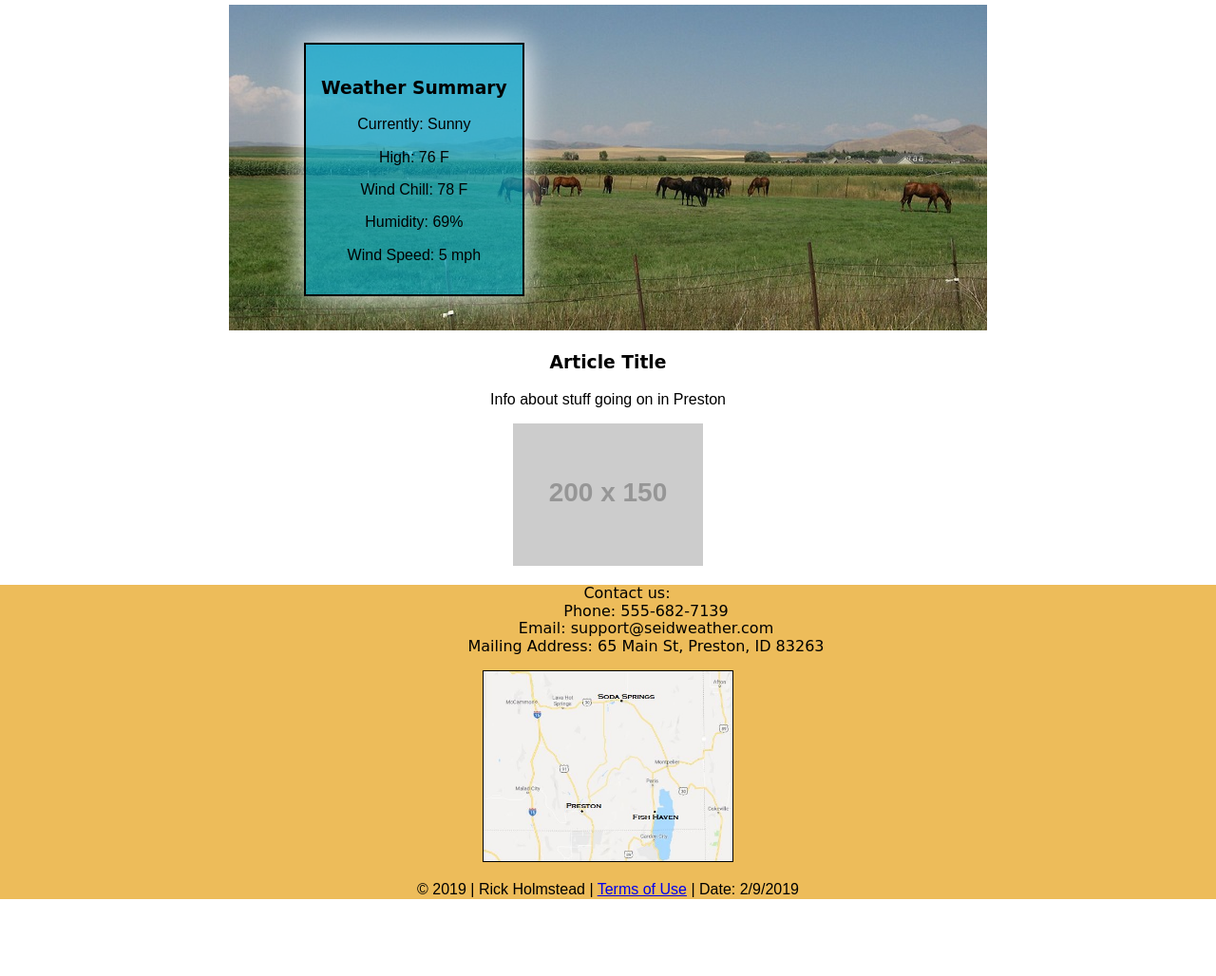
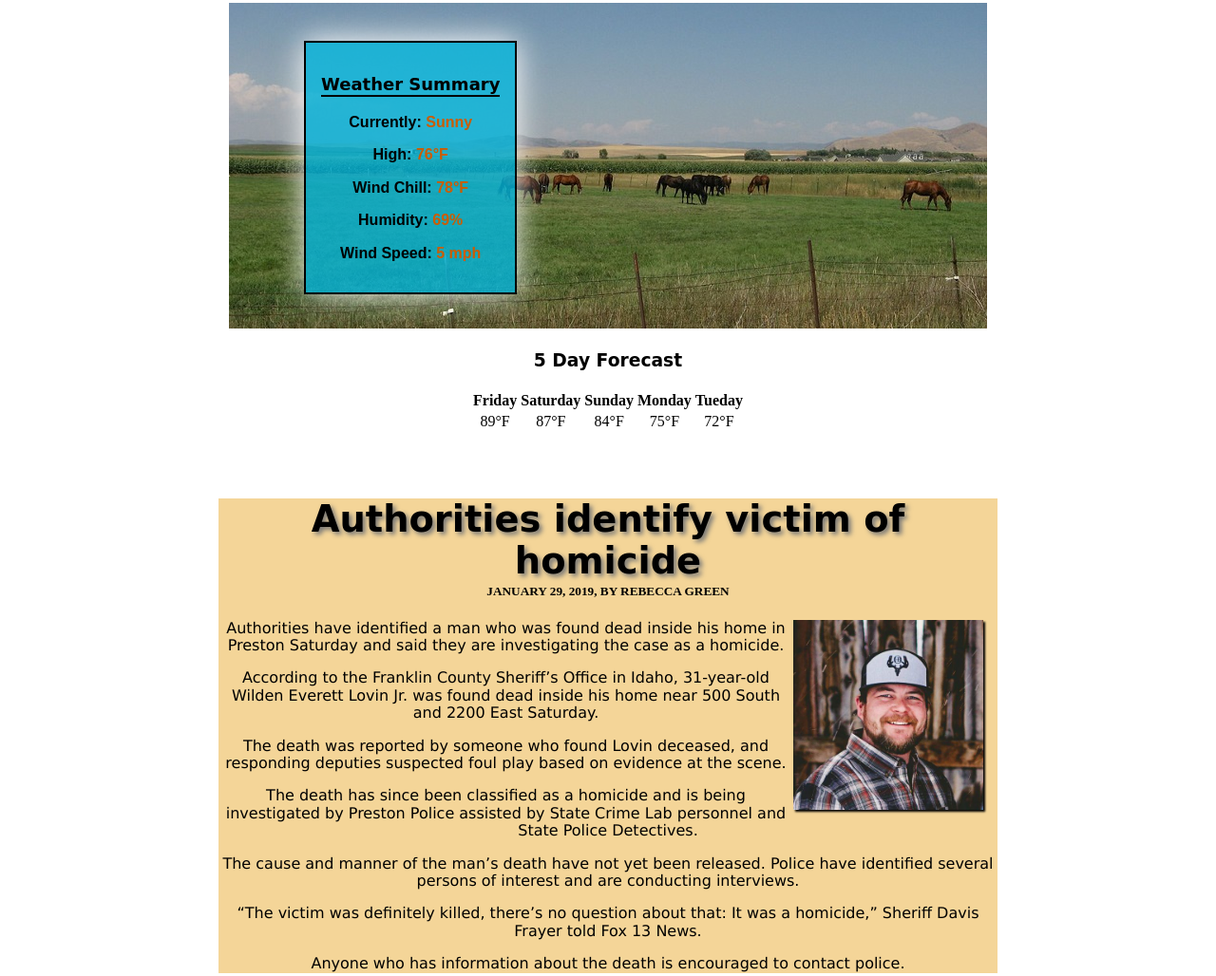
Before and after one commit to captainrickh/captainrickh.gethub.io, a plain HTML site: page assignments/lesson-5/preston-5.html in a window 1280 px wide. Shown: the part 283-1311 px from the top of the page at 95% size. Before the commit the page ends 1246 px from the top, so only its background shows below. Drawn offline with nearby package versions, Linux system fonts and the light colour scheme; placeholder pictures from the web are drawn by us; a web font is replaced by a local one.

Commit message:
friday night

```diff
--- a/assignments/lesson-5/css/large-5.css
+++ b/assignments/lesson-5/css/large-5.css
@@ -4,7 +4,7 @@
 
 @media screen and (min-width: 600px) {
 
-
+/*Menu Bar Full*/
 nav ul {
   list-style-type: none;
   margin: 0;
@@ -23,9 +23,7 @@
   text-decoration: none;
 }
 
-  /* Change the link color to #111 (black) on hover */
-
-
-
-
+/*5Day Forcast*/
+section.forecast table {
+  display: inline;
 }
--- a/assignments/lesson-5/css/small-5.css
+++ b/assignments/lesson-5/css/small-5.css
@@ -2,7 +2,7 @@
 @import url('https://fonts.googleapis.com/css?family=Amarante|Spectral+SC');
 
 
-
+/*general*/
 * { text-align: center; }
 
 h2, h3, footer ul {
@@ -14,18 +14,19 @@ p {
 }
 
 
+
+/*Header*/
 header {
 	margin: 10px auto;
 	background-color: #4b8c2c;
 	height: auto;
   min-height: 130px;
-
 }
 
 header h1 {
-    font-size: 2rem;
-    color: #000000;
-    font-family: 'Amarante', cursive;
+  font-size: 2rem;
+  color: #000000;
+  font-family: 'Amarante', cursive;
 }
 
 header div {
@@ -42,9 +43,12 @@ header img {
     border: 1px solid #edbc5a;
 }
 
+
+
+/*Menu Bar*/
 nav {
     background: #28ba35;
-    margin-top: -8px;
+    margin-top: -10px;
 }
 
 nav li{
@@ -53,12 +57,13 @@ nav li{
     font-size: 1em;
 }
 
-body {
-    background-color: white;
-
+nav li a:hover {
+  background-color: #edbc5a;
 }
 
 
+
+/*Main Weather Summy*/
 main {max-width: 820px; margin:0 auto;}
 h2 {
   text-align: center;
@@ -72,18 +77,59 @@ h2 {
 	position: absolute;
 	top: 40px;
 	left: 90px;
-	background: #04b8e09b;
+	background: #04b8e0c9;
 	border: 2px solid #000;
 	padding: 1rem;
 	box-shadow: 0 0 30px #fff;
 }
 
+.stats p {
+  font-weight: bolder;
+}
+
+.stats h3 {
+  font-size: 18px;
+  border-bottom: 2px solid currentColor;
+}
+
+#value1 {
+  color: #cc5c00;
+  font-weight: bolder;
+}
 
 
 
+/*5Day Forcast*/
+section.forecast table {
+  display: none;
+}
 
+
+
+/*Local Artical*/
+article p {
+  font-family: Geneva, Verdana, sans-serif;
+}
+
+.sec1{
+  background-color: #edbc5a9f;
+}
+
+.sec1 h5 { margin-top: -30px; }
+
+.img1 {
+  float: right;
+  width: 200px;
+  height: auto;
+  box-shadow: 2px 2px 2px black;
+  margin-right: 15px;
+}
+
+
+
+/*Footer*/
 footer {
-    Background: #edbc5a;
+    Background: #4b8c2c;
 }
 
 footer img {
@@ -96,21 +142,12 @@ footer li{
     list-style-type: none;
 }
 
-.active {
-  background-color: rgb(16, 119, 122);
-}
-
-nav li a:hover {
-  background-color: #edbc5a;
-
-}
 
 
 
 
 
-
-
+/*Hamberger Menu*/
 #page-nav {
     background: #28ba35;
   }
--- a/assignments/lesson-5/preston-5.html
+++ b/assignments/lesson-5/preston-5.html
@@ -36,7 +36,6 @@
                     <li><a href="#storm-center.html">Storm Center</a></li>
                     <li><a href="#gallery.html">Gallery</a></li>
                 </ul>
-
         </nav>
 
         <main>
@@ -46,20 +45,55 @@
 		            <section class="stats">
 			            <h3>Weather Summary</h3>
 			                <p>Currently: <span id="value1">Sunny</span></p>
-			                <p>High: 76 F</p>
-                            <p>Wind Chill: 78 F</p>
-                            <p>Humidity: 69%</p>
-                            <p>Wind Speed: 5 mph</p>
+			                <p>High: <span id="value1">76&deg;F</span></p>
+                            <p>Wind Chill: <span id="value1">78&deg;F</span></p>
+                            <p>Humidity: <span id="value1">69%</span></p>
+                            <p>Wind Speed: <span id="value1">5 mph</span></p>
 		            </section>
 	            </div>
 
-            <article>
-                    <h3>Article Title</h3>
-                    <p>Info about stuff going on in Preston</p>
-                        <img src="http://via.placeholder.com/200x150" alt="placeholder">
+                    <section class="forecast">
+                            <h3>5 Day Forecast</h3>
+                            <table>
+                                <thead>
+                                    <tr>
+                                        <th>Friday</th>
+                                        <th>Saturday</th>
+                                        <th>Sunday</th>
+                                        <th>Monday</th>
+                                        <th>Tueday</th>
+                                    </tr>
+                                </thead>
+                                <tbody>
+                                    <tr>
+                                        <td>89&deg;F</td>
+                                        <td>87&deg;F</td>
+                                        <td>84&deg;F</td>
+                                        <td>75&deg;F</td>
+                                        <td>72&deg;F</td>
+                                    </tr>
+                                </tbody>
+                            </table>
+                        </section>
 
-            </article>
+            <br>
+            <br>
+                <article class="sec1">
+                    <div>
+                        <h2>Authorities identify victim of homicide</h2>
+                        <h5> JANUARY 29, 2019, BY REBECCA GREEN</h5>
+                            <img class="img1" src="images/wilden-e-lovin-jr.jpg" alt="Walden Lovin">
+                                <p>Authorities have identified a man who was found dead inside his home in Preston Saturday and said they are investigating the case as a homicide.</p>
+                                <p>According to the Franklin County Sheriff’s Office in Idaho, 31-year-old Wilden Everett Lovin Jr. was found dead inside his home near 500 South and 2200 East Saturday.</p>
+                                <p>The death was reported by someone who found Lovin deceased, and responding deputies suspected foul play based on evidence at the scene.</p>
+                                <p>The death has since been classified as a homicide and is being investigated by Preston Police assisted by State Crime Lab personnel and State Police Detectives.</p>
+                                <p>The cause and manner of the man’s death have not yet been released. Police have identified several persons of interest and are conducting interviews.</p>
+                                <p>“The victim was definitely killed, there’s no question about that: It was a homicide,” Sheriff Davis Frayer told Fox 13 News.</p>
+                                <p>Anyone who has information about the death is encouraged to contact police.</p>
+                    </div>
+                </article>
         </main>
+
         <footer>
             <ul>
                 <li>Contact us:</li>
@@ -70,7 +104,7 @@
                     </ul>
                 </ul>
 
-                    <img src="images/area-map.jpg" alt="Area Map">
+                    <img id="map" src="images/area-map.jpg" alt="Area Map">
 
                 <p>&copy; 2019 | Rick Holmstead | <a href="#">Terms of Use</a> | Date: <span id="datetime"></span></p>
                 <script>
```
Also changed, not shown: assignments/lesson-5/images/wilden-e-lovin-jr.jpg (added). Lines whose indentation alone changed are shown as unchanged.
